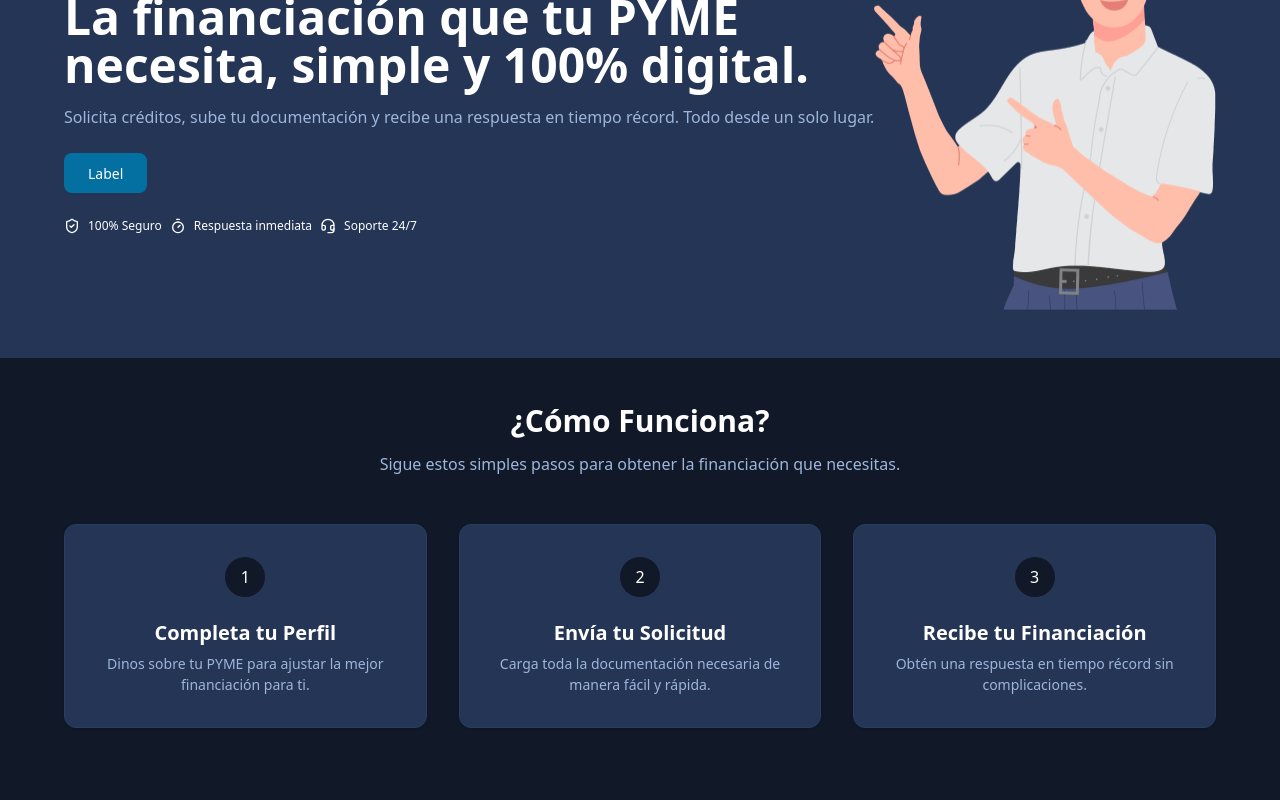
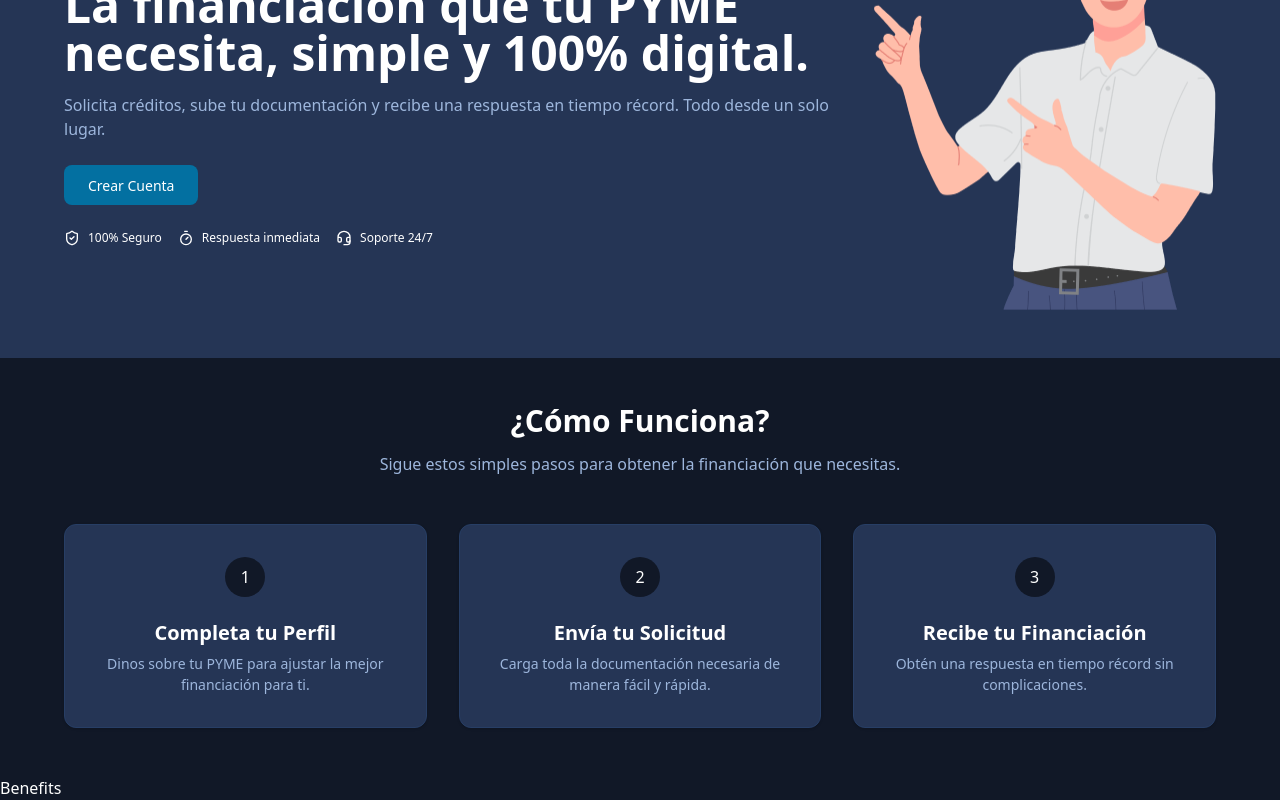
Before and after one commit to AlejandroPerren/credito-pymes-noCountry, a Next.js app in the folder frontend/: page / in a window 1280 px wide. Shown: the part 210-1010 px from the top of the page. Before the commit the page ends 986 px from the top, so only its background shows below. Built offline with nearby package versions, Linux system fonts and the light colour scheme.

Commit message:
How It Works minor fixes

```diff
--- a/frontend/src/app/page.tsx
+++ b/frontend/src/app/page.tsx
@@ -1,11 +1,13 @@
+import Benefits from "@/components/organism/Benefits";
 import HeroSection from "@/components/organism/HeroSection";
 import HowItWorks from "@/components/organism/HowItWorks";
 
 export default function Home() {
   return (
-    <div>
+    <div className="max-w-screen overflow-x-hidden">
       <HeroSection />
       <HowItWorks />
+      <Benefits />
     </div>
   );
 }
--- /dev/null
+++ b/frontend/src/components/organism/Benefits.tsx
@@ -0,0 +1,7 @@
+export default function Benefits() {
+  return (
+    <div>
+      <h1>Benefits</h1>
+    </div>
+  );
+};
--- a/frontend/src/components/organism/HeroSection.tsx
+++ b/frontend/src/components/organism/HeroSection.tsx
@@ -4,7 +4,7 @@ import { ShieldCheck, Timer, Headset } from "lucide-react";
 
 export default function HeroSection() {
   return (
-    <div className="flex bg-popover px-brand-3xl py-brand-2xl">
+    <div className="flex gap-brand-lg bg-popover px-brand-3xl py-brand-2xl">
       <div className="w-full flex flex-col items-start justify-center gap-brand-lg">
         <div className="flex flex-col gap-brand-md">
           <h1 className="heading-1">La financiación que tu PYME necesita, simple y 100% digital.</h1>
@@ -12,8 +12,8 @@ export default function HeroSection() {
             Solicita créditos, sube tu documentación y recibe una respuesta en tiempo récord. Todo desde un solo lugar.
           </p>
         </div>
-        <Button size="lg">Label</Button>
-        <div className="flex gap-brand-sm">
+        <Button size="lg">Crear Cuenta</Button>
+        <div className="flex gap-brand-md">
           <div className="flex gap-brand-sm items-center">
             <ShieldCheck width={16} height={16} />
             <span className="paragraph-mini-medium">100% Seguro</span>
```
